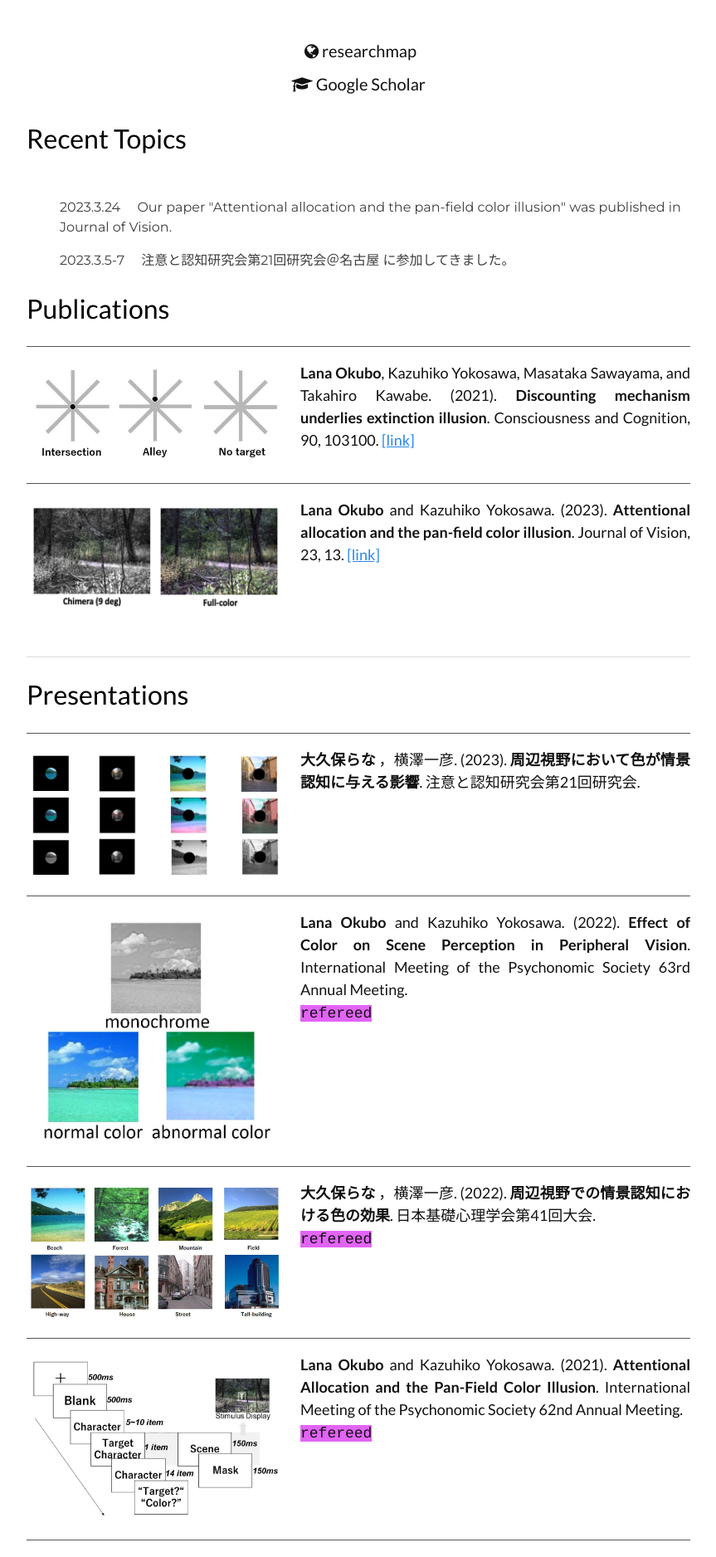
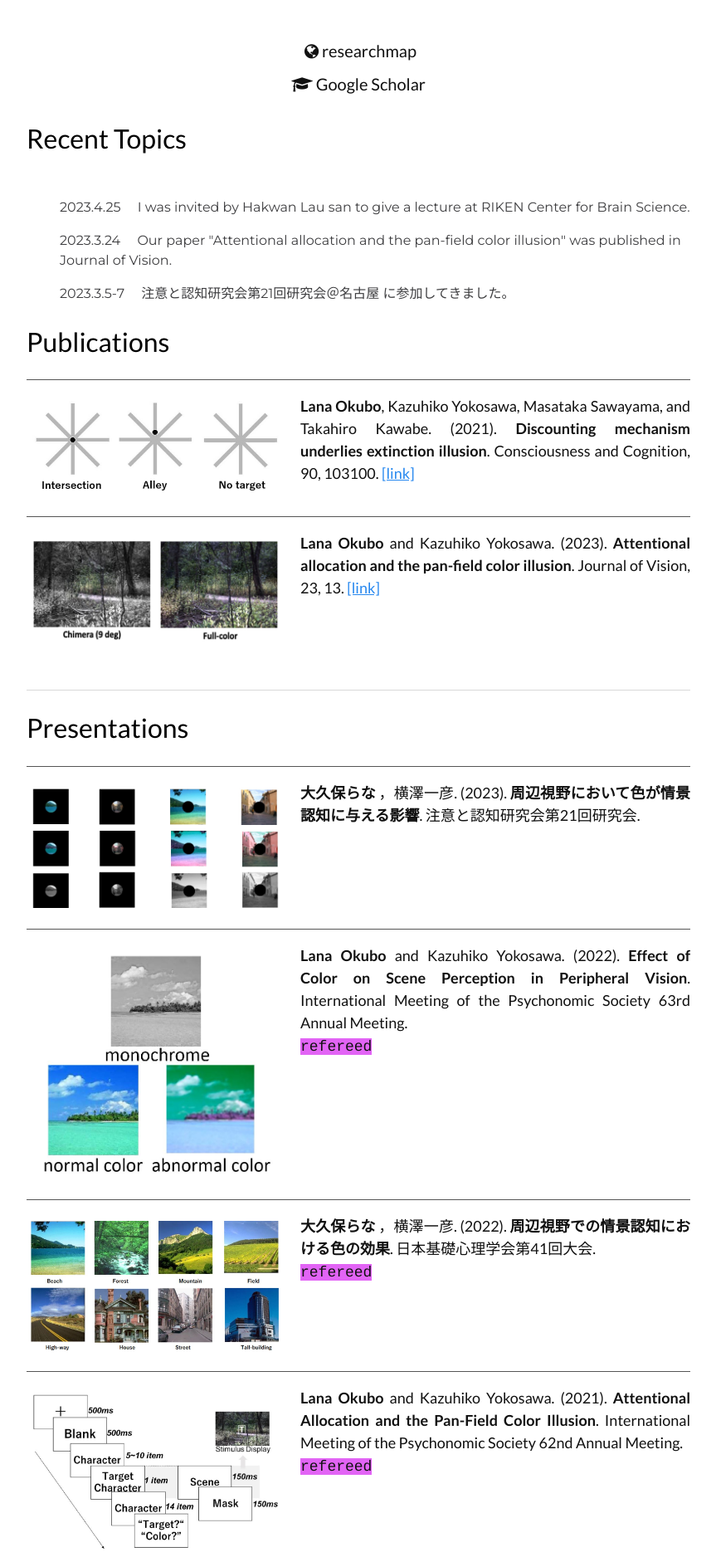
Before and after one commit to LNOKB/lnokb.github.io, a Jekyll site: the page built from index.html, in a window 1280 px wide. Shown: the part 758-2634 px from the top of the page at 83% size, without its empty margins (208-1071 px from the left). Built offline with Jekyll 4.4.1, drawn with Linux system fonts in a browser that asks for light colours.

Commit message:
Update index.html

```diff
--- a/index.html
+++ b/index.html
@@ -44,6 +44,10 @@ layout: home-page
   </div>
   <div class="news-container" align="left">
     <ul>
+
+      <p class="subtitle">
+        2023.4.25 　I was invited by Hakwan Lau san to give a lecture at RIKEN Center for Brain Science.
+      </p>
 
        <p class="subtitle">
         2023.3.24 　Our paper "Attentional allocation and the pan-field color illusion" was published in Journal of Vision.
```
